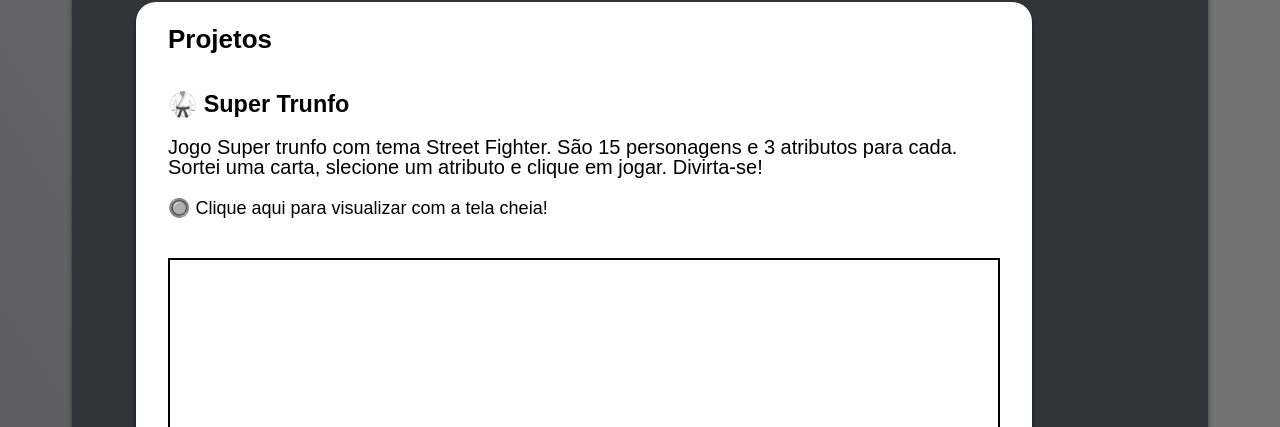
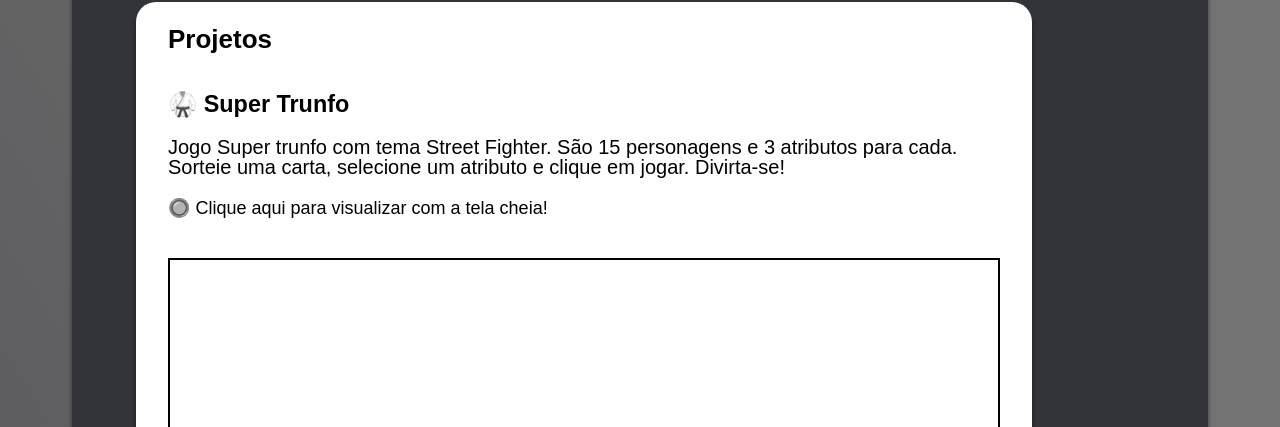
Before and after one commit to cajjunior/imersaoDev, a plain HTML site: page portfolio-certificard/index.html in a window 1280 px wide. Shown: the part 1637-2064 px from the top of the page. Drawn offline with Linux system fonts and the light colour scheme; a script that the page names is missing; a web font is replaced by a local one.

Commit message:
Update index.html

```diff
--- a/portfolio-certificard/index.html
+++ b/portfolio-certificard/index.html
@@ -36,7 +36,7 @@
       <ul>Projetos</ul>
       <li>
         <h3>🥋 Super Trunfo</h3>
-        <p>Jogo Super trunfo com tema Street Fighter. São 15 personagens e 3 atributos para cada. Sortei uma carta, slecione um atributo e clique em jogar. Divirta-se!</p>
+        <p>Jogo Super trunfo com tema Street Fighter. São 15 personagens e 3 atributos para cada. Sorteie uma carta, selecione um atributo e clique em jogar. Divirta-se!</p>
         <a href="https://codepen.io/cajjunior/full/mdwjyvy" target="_blank" style="text-decoration:none">🔘 Clique aqui para visualizar com a tela cheia!</a><br><br>
         <p class="codepen" data-height="400" data-default-tab="result" data-slug-hash="mdwjyvy" data-user="cajjunior" style="height: 400px; box-sizing: border-box; display: flex; align-items: center; justify-content: center; border: 2px solid; margin: 1em 0; padding: 1em;">
           <span>See the Pen <a href="https://codepen.io/cajjunior/pen/mdwjyvy">
```
